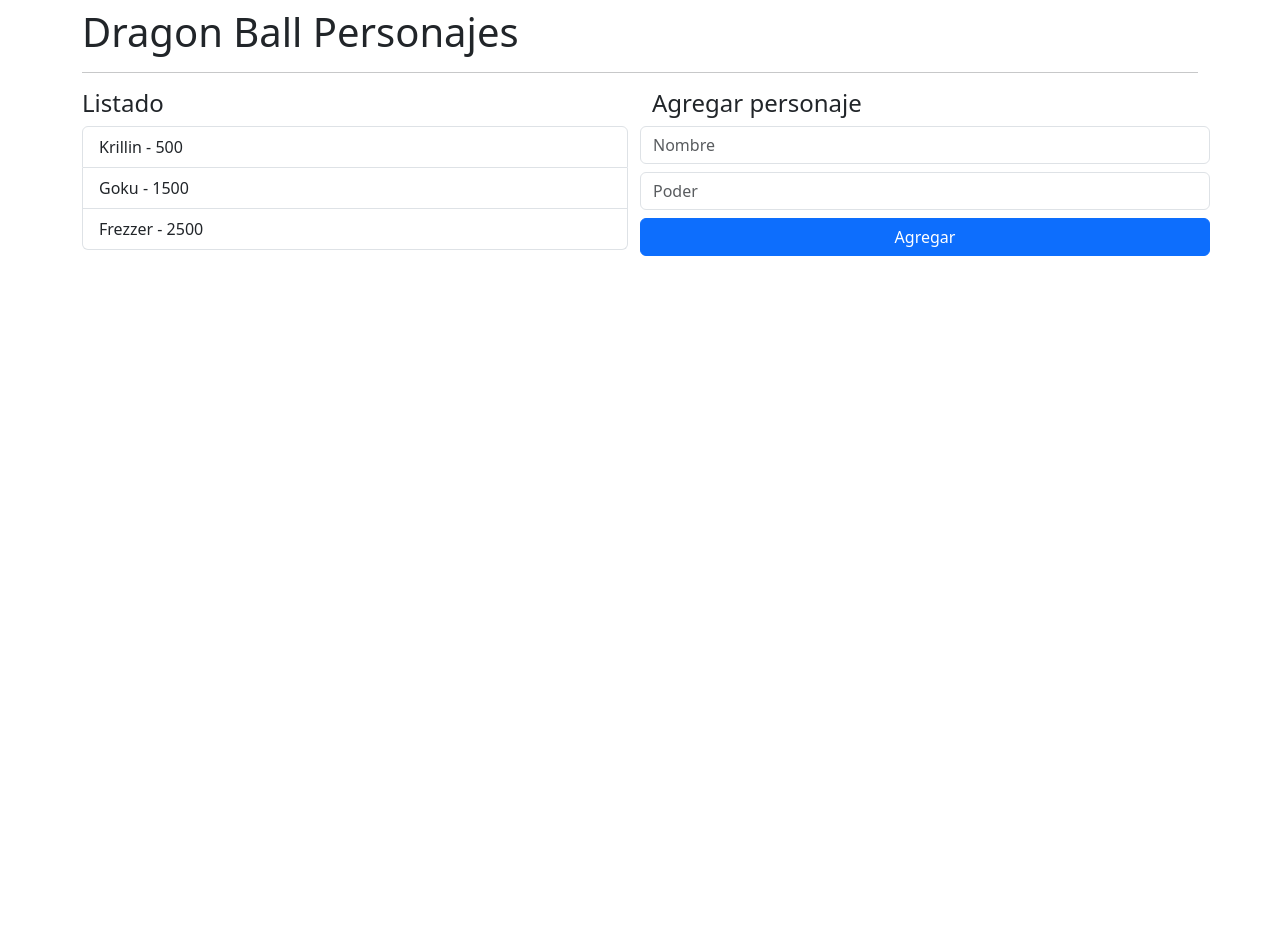
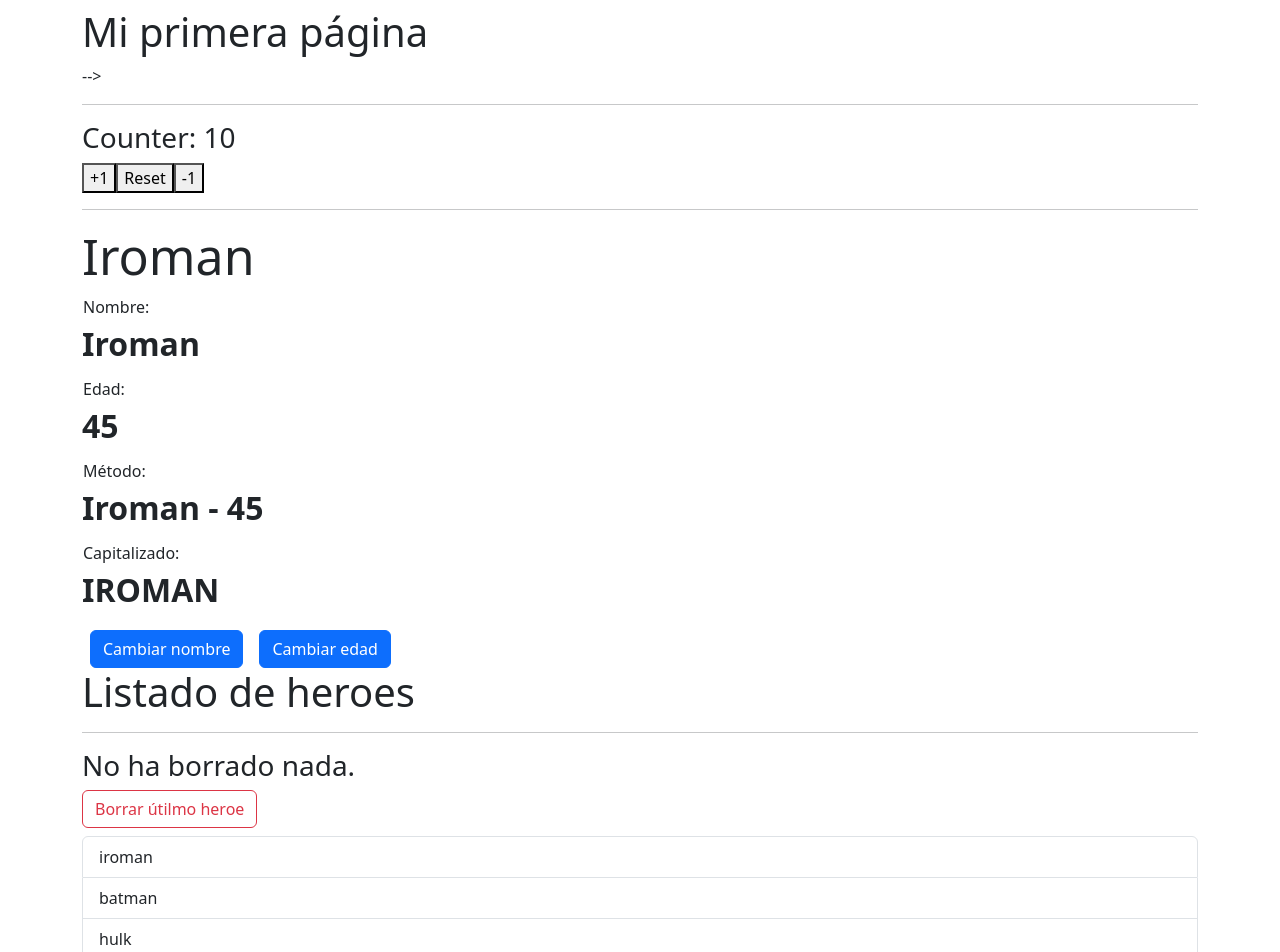
Before and after one commit to Lindapazw/cursoAngular, an Angular app in the folder 02-bases/: page / in a window 1280 px wide. Shown: the top 952 px of the page. Before the commit the page ends 800 px from the top, so only its background shows below. Built offline with nearby package versions, Linux system fonts and the light colour scheme.

Commit message:
fixed modules

```diff
--- a/02-bases/src/app/app.component.html
+++ b/02-bases/src/app/app.component.html
@@ -1,13 +1,11 @@
-<!-- <h1>{{title}}</h1> -->
+<h1>{{title}}</h1> -->
 
-<!-- <hr> -->
-<!-- app counter -->
-<!-- <app-counter></app-counter> -->
+<hr>
+<app-counter></app-counter>
 
 
-<!-- <hr> -->
-<!-- app heroes hero -->
-<!-- <app-heroes-list></app-heroes-list> -->
-<!-- <app-list></app-list> -->
+<hr>
+<app-heroes-list></app-heroes-list>
+<app-list></app-list>
 
 <app-dbz-main-page></app-dbz-main-page>
```
Also changed, not shown: 02-bases/src/app/app.module.ts (+6 -6 lines), 02-bases/src/app/heroes/heroes.module.ts (added, +23 -0 lines), 02-bases/src/app/heroes/list/list.component.css (added), 02-bases/src/app/heroes/list/list.component.html (renamed from 02-bases/src/app/list/list.component.html), 02-bases/src/app/heroes/list/list.component.ts (renamed from 02-bases/src/app/list/list.component.ts), 1 other file (tests, documents, lock files or other folders).
